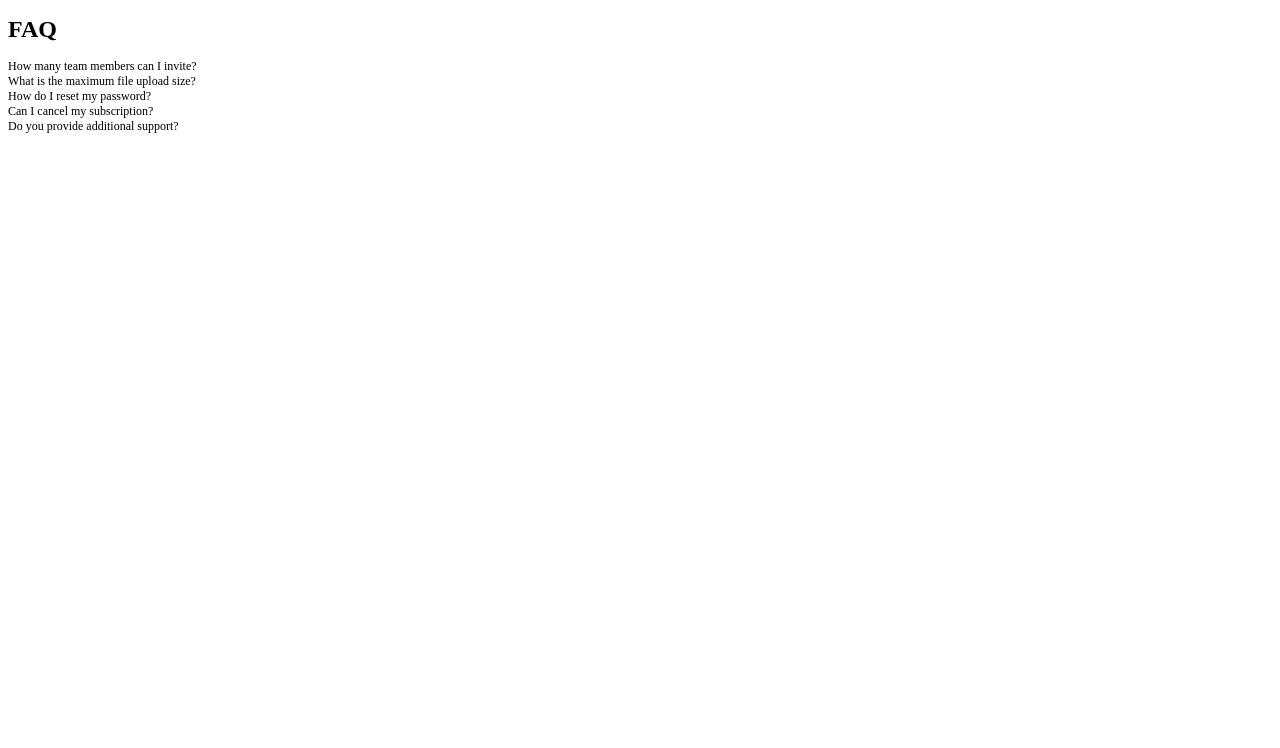
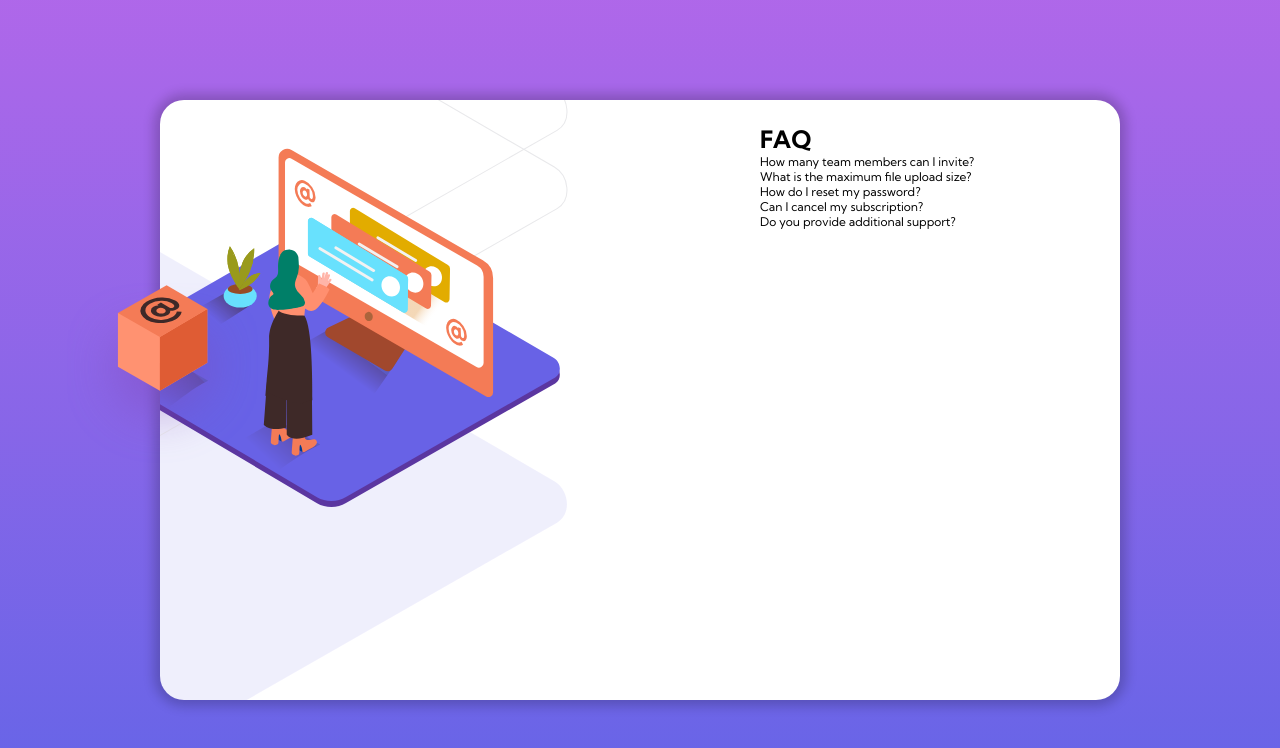
Before and after one commit to mreed4/faq-accordion-card, a plain HTML site: page index.html in a window 1280 px wide. Drawn offline with Linux system fonts and the light colour scheme.

Commit message:
"Fun" with `position` (and fun with animations)!

```diff
--- a/index.html
+++ b/index.html
@@ -11,6 +11,10 @@
     <title>Frontend Mentor | FAQ Accordion Card</title>
   </head>
   <body>
+    <div class="root-wrapper">
+      <img src="./images/illustration-box-desktop.svg" alt="" class="box" />
+      <div id="root">
+        <img src="./images/illustration-woman-online-desktop.svg" alt="" class="woman" />
         <h1>FAQ</h1>
         <input type="checkbox" id="toggle1" />
         <label for="toggle1" class="question">How many team members can I invite?</label>
@@ -25,7 +29,9 @@
         <input type="checkbox" id="toggle3" />
         <label for="toggle3" class="question">How do I reset my password?</label>
         <div class="answer">
-      <p>Click “Forgot password” from the login page or “Change password” from your profile page. A reset link will be emailed to you.</p>
+          <p>
+            Click “Forgot password” from the login page or “Change password” from your profile page. A reset link will be emailed to you.
+          </p>
         </div>
         <input type="checkbox" id="toggle4" />
         <label for="toggle4" class="question">Can I cancel my subscription?</label>
@@ -37,5 +43,7 @@
         <div class="answer">
           <p>Chat and email support is available 24/7. Phone lines are open during normal business hours.</p>
         </div>
+      </div>
+    </div>
   </body>
 </html>
--- a/styles.css
+++ b/styles.css
@@ -1,5 +1,3 @@
-/* https://supfort.com/pure-css-accordion-without-javascript/ */
-
 @import url("https://fonts.googleapis.com/css2?family=Kumbh+Sans:wght@400;700&display=swap");
 /* 400, 700 */
 
@@ -16,6 +14,22 @@
   --light-grayish-blue: hsl(240, 5%, 91%);
 
   font-size: 12px;
+
+  font-family: "Kumbh Sans", sans-serif;
+}
+
+* {
+  margin: 0;
+  padding: 0;
+  box-sizing: border-box;
+}
+
+body {
+  background-image: linear-gradient(to bottom, var(--soft-violet), var(--soft-blue));
+  display: flex;
+  justify-content: center;
+  align-items: center;
+  min-height: 100vh;
 }
 
 /* https://supfort.com/pure-css-accordion-without-javascript/ */
@@ -36,3 +50,51 @@ input + label + .answer {
 input:checked + label + .answer {
   display: block;
 }
+
+.root-wrapper {
+  position: relative;
+}
+
+#root {
+  position: relative;
+  background-color: white;
+  background-image: url("./images/bg-pattern-desktop.svg");
+  background-position: -50rem -25rem;
+  background-repeat: no-repeat;
+  background-size: 105%;
+  width: 80rem;
+  height: 50rem;
+  padding: 2rem 2rem 2rem 50rem;
+  border-radius: 2rem;
+  box-shadow: 0 0 1rem 0.5rem rgba(0, 0, 0, 0.2);
+  overflow: hidden;
+}
+
+.root-wrapper img,
+#root img {
+  position: absolute;
+}
+
+img.box {
+  top: 15.75rem;
+  left: -7.75rem;
+  z-index: 2;
+  animation: move-up-down 2s ease-in-out infinite;
+}
+
+img.woman {
+  top: 4rem;
+  left: -6rem;
+}
+
+@keyframes move-up-down {
+  0% {
+    transform: translateY(0);
+  }
+  50% {
+    transform: translateY(-0.5rem);
+  }
+  100% {
+    transform: translateY(0);
+  }
+}
```
Lines whose indentation alone changed are shown as unchanged.
